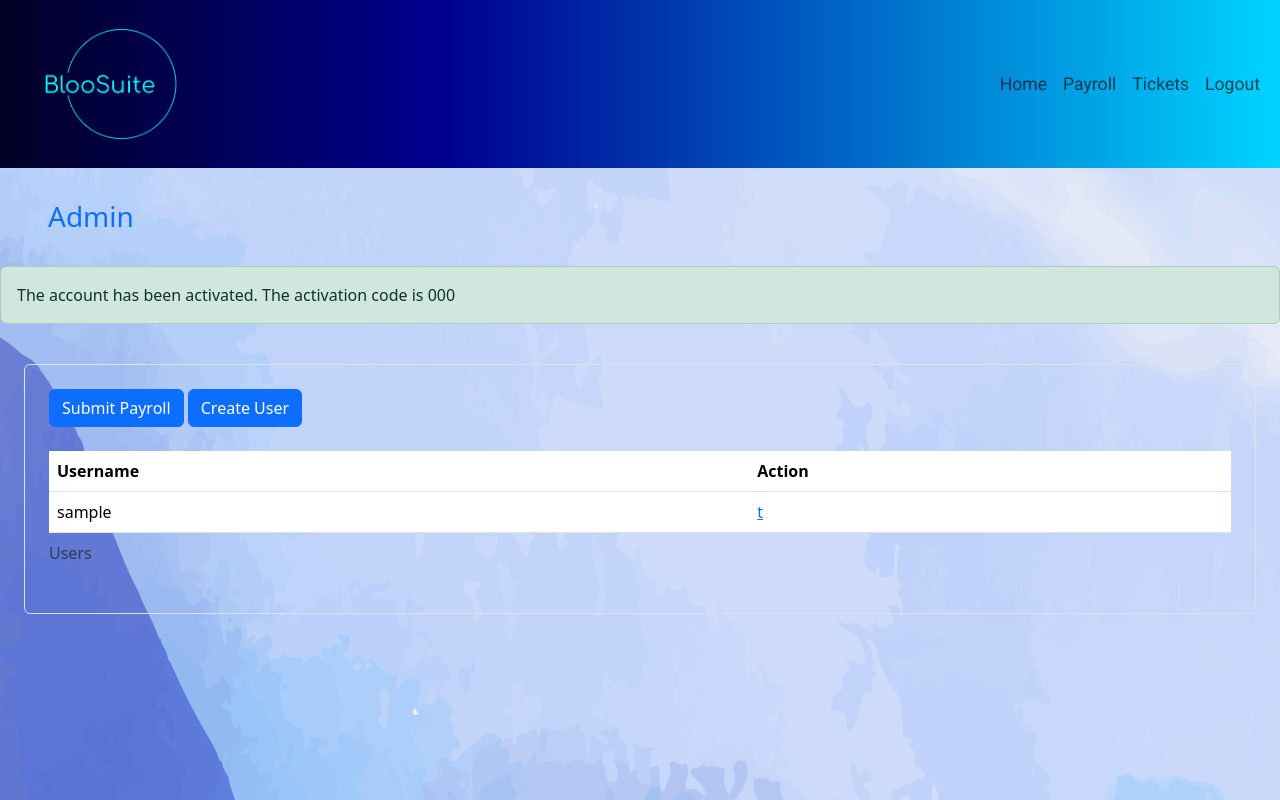
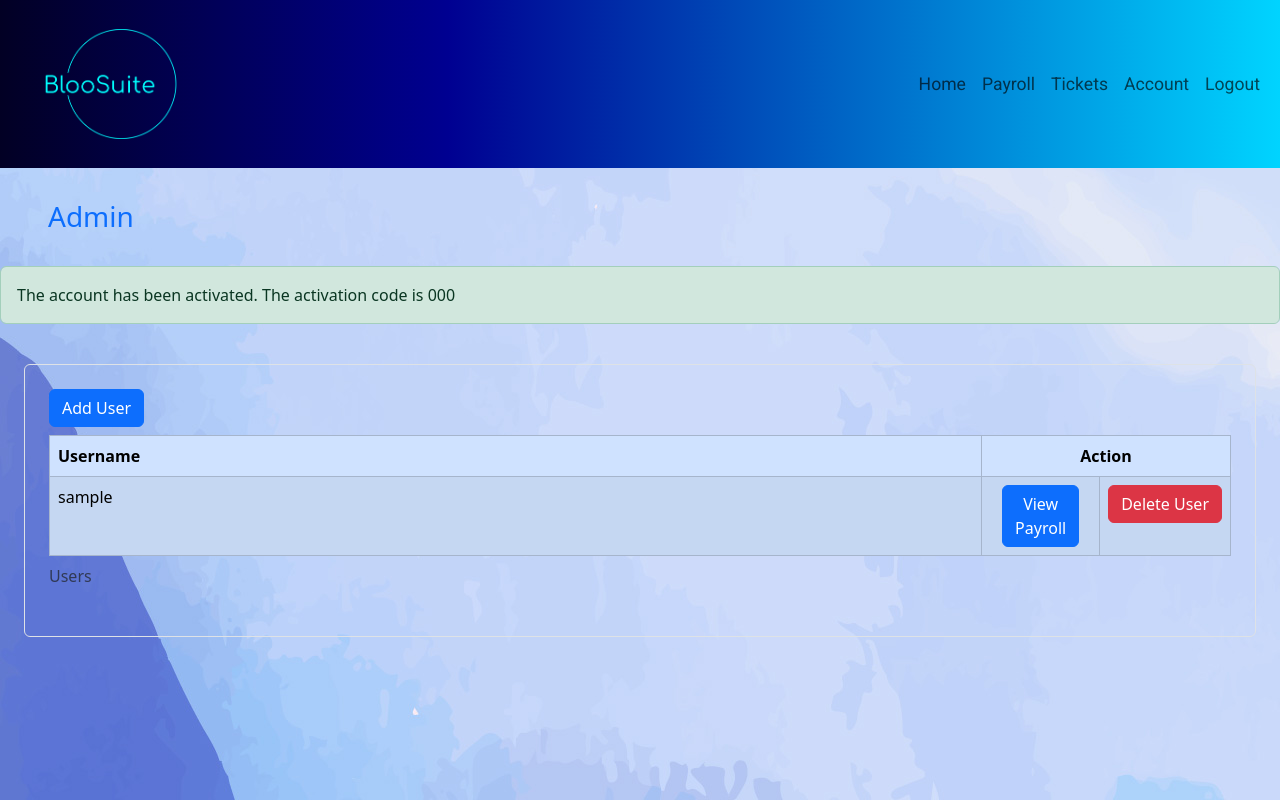
Before and after one commit to raiojiro/BlooSuite, a Django app: template templates/admin.html in a window 1280 px wide. Run offline with Django 4.2, Linux system fonts and the light colour scheme; tables that the repository leaves empty hold one stand-in row (values such as "Sample post"); the template is opened without the code that fills it: values that come from a table or form of the project are taken from there, most other values are stand-ins (such as "Sample title", 1, 10 or a date in 2020); style sheets or scripts are compiled from the project's sources.

Commit message:
added account page, fixed payroll and tickets

```diff
--- a/static/sass/auth.scss
+++ b/static/sass/auth.scss
@@ -10,7 +10,7 @@
     border: 1px solid black;
     border-radius: 15px;
     margin: auto;
-    margin-top: 10rem;
+    margin-top: 7rem;
     backdrop-filter: blur(10px);
 
 }
--- a/static/style.css
+++ b/static/style.css
@@ -13,7 +13,7 @@
   border: 1px solid black;
   border-radius: 15px;
   margin: auto;
-  margin-top: 10rem;
+  margin-top: 7rem;
   backdrop-filter: blur(10px);
 }
 
--- a/templates/admin.html
+++ b/templates/admin.html
@@ -1,53 +1,13 @@
 {% extends "base.html" %} {% block content %}
 <body>
   {% include "nav.html" %}
-
-    <h3 class="text-primary main-title">Admin</h3>
-  <div id="submit-modal" class="modal fade modal-xl" tabindex="-1">
-    <div class="modal-dialog modal-dialog-centered">
-      <form class="modal-content" action="/payroll/" method="POST">
-        {% csrf_token %}
-        <div class="modal-header">
-          <h5 class="modal-title">Submit Payroll</h5>
-          <button
-            type="button"
-            class="btn-close"
-            data-bs-dismiss="modal"
-            aria-label="Close"
-          ></button>
-        </div>
-        <div class="modal-body">
-          <div class="d-flex flex-column gap-2">
-            <label for="user_id">User</label>
-            <select name="user_id" id="user_id">
-              {% for user in users %}
-              <option value="{{ user.id }}">{{user.username}}</option>
-              {% endfor %}
-            </select>
-            <label for="amount">Amount</label>
-            <input type="text" name="amount" id="amount" />
-          </div>
-        </div>
-        <div class="modal-footer">
-          <button
-            type="button"
-            class="btn btn-secondary"
-            data-bs-dismiss="modal"
-          >
-            Close
-          </button>
-          <button type="submit" class="btn btn-primary">Submit</button>
-        </div>
-      </form>
-    </div>
-  </div>
-
+  <h3 class="text-primary main-title">Admin</h3>
   <!-- Create User Modal -->
   <div class="modal fade" id="AddUserModal" tabindex="-1" aria-labelledby="AddUserModalLabel" aria-hidden="true">
     <div class="modal-dialog">
       <div class="modal-content">
         <div class="modal-header">
-          <h1 class="modal-title fs-5" id="AddUserModalLabel">Add Project</h1>
+          <h1 class="modal-title fs-5" id="AddUserModalLabel">Add User</h1>
           <button type="button" class="btn-close" data-bs-dismiss="modal" aria-label="Close"></button>
         </div>
         <div class="modal-body">
@@ -69,39 +29,44 @@
 
 <!-- Success/ Error Message for User Creation -->
   {% if error %}
-  <span class="alert alert-danger form-control">{{ error }}</span>
+  <span class="alert alert-danger form-control" width: 80%;>{{ error }}</span>
   {% elif activation_code %}
-  <span class="alert alert-success form-control">The account has been activated. The activation code is {{ activation_code }}</span>
+  <span class="alert alert-success form-control"  width: 80%;>The account has been activated. The activation code is {{ activation_code }}</span>
   {% endif %}
 
   <div class="p-4">
     <div class="container-fluid border rounded p-4">
-      <button
-        class="btn btn-primary mb-4"
-        data-bs-toggle="modal"
-        data-bs-target="#submit-modal"
-      >
-        Submit Payroll
+      <div class="pb-2">
+      <button class="btn btn-primary" data-bs-toggle="modal" data-bs-target="#AddUserModal">
+        Add User
       </button>
-      <button class="btn btn-primary mb-4" data-bs-toggle="modal" data-bs-target="#AddUserModal">Create User</button>
-      <table class="table">
+    </div>
+      <table class="table table-primary table-bordered table-striped">
         <caption>
           Users
         </caption>
         <thead>
           <tr>
             <th>Username</th>
-            <th>Action</th>
+            <th colspan="2" class="text-center">Action</th>
           </tr>
         </thead>
         <tbody>
           {% for user in users %} {% if user.role != "ADMIN" %}
-          <tr>
+          <tr width="60%">
             <td>{{ user.username }}</td>
-            <td>
-              <a href="{% url 'payroll' user.id %}"
-                ><i class="bi bi-credit-card text-black"></i
-              >t</a>
+            <td width="10%">
+              <div class="container-fluid">
+              <a class="btn btn-primary" href="{% url 'payroll' user.id %}">View Payroll</a>
+
+              </div>
+            </td>
+            <td width="10%">
+              <form method="POST" onsubmit="return confirm('Are you sure you want to delete this user?');">
+                {% csrf_token %}
+                <input type="hidden" name="id" value="{{ user.id }}" />
+                <input type="submit" name="deleteuser" value="Delete User" class="btn btn-danger">
+              </form>
             </td>
           </tr>
           {% endif %} {% endfor %}
--- a/templates/nav.html
+++ b/templates/nav.html
@@ -9,7 +9,7 @@
         <div class="d-flex flex-row-reverse">
             <div class="collapse navbar-collapse" id="navbarSupportedContent">
             <ul class="navbar-nav me-auto mb-2 mb-lg-0">
-                {% with "Home Payroll Tickets" as arr %}
+                {% with "Home Payroll Tickets Account" as arr %}
                 {% if request.session.user_role == "admin" %}
                 <li class="nav-item">
                     <a class="nav-link" href="{% url 'admin' %}">Admin</a>
--- a/templates/tickets.html
+++ b/templates/tickets.html
@@ -59,6 +59,7 @@
             <th>Date</th>
             <th>Title</th>
             <th>Content</th>
+            <th>Action</th>
           </tr>
         </thead>
         <tbody>
@@ -67,6 +68,7 @@
             <td>{{ ticket.created_at }}</td>
             <td>{{ ticket.title }}</td>
             <td>{{ ticket.content }}</td>
+            <td><form method="POST">{% csrf_token %}<button type="submit" name= "solved" value="{{ ticket.id }}" class="btn btn-success">Mark as Solved</button></form></td>
           </tr>
           {% endfor %}
         </tbody>
--- a/user/models.py
+++ b/user/models.py
@@ -17,6 +17,7 @@ class User(models.Model):
 class Ticket(models.Model):
     title = models.TextField()
     content = models.TextField()
+    user = models.ForeignKey(User, on_delete=models.CASCADE)
     created_at = models.DateTimeField(auto_now_add=True)
 
 class ToDoItem(models.Model):
@@ -42,5 +43,6 @@ class User_group(models.Model):
 
 class Payroll(models.Model):
     amount = models.DecimalField(max_digits=10, decimal_places=2)
+    payslip = models.FileField(upload_to='', null=True, blank=True)
     created_at = models.DateTimeField(auto_now_add=True)
     user = models.ForeignKey(User, on_delete=models.CASCADE)
--- a/user/urls.py
+++ b/user/urls.py
@@ -13,4 +13,5 @@ urlpatterns = [
     path("logout/", views.logout, name="logout"),
     path("admin/", views.admin, name="admin"),
     path("projects/<int:id>/", views.projects, name="projects"),
+    path("account/", views.account, name="account")
 ]
```
Also changed, not shown: templates/account.html (added, +31 -0 lines), templates/payroll.html (+45 -2 lines), user/views.py (+59 -16 lines), user/migrations/0002_payroll_payslip_user_activation_code_and_more.py, user/migrations/0003_ticket_status_ticket_user.py (added), user/migrations/0004_remove_ticket_status.py (added).
